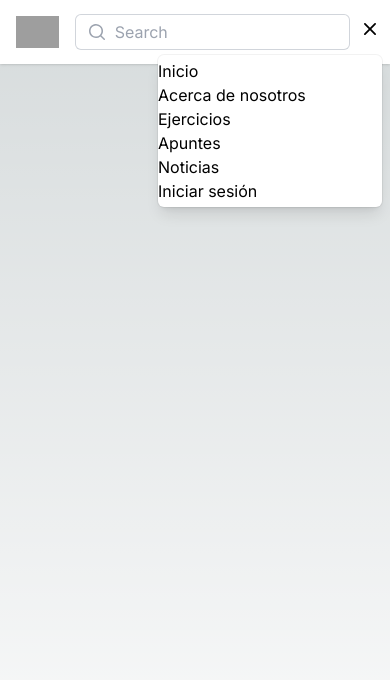
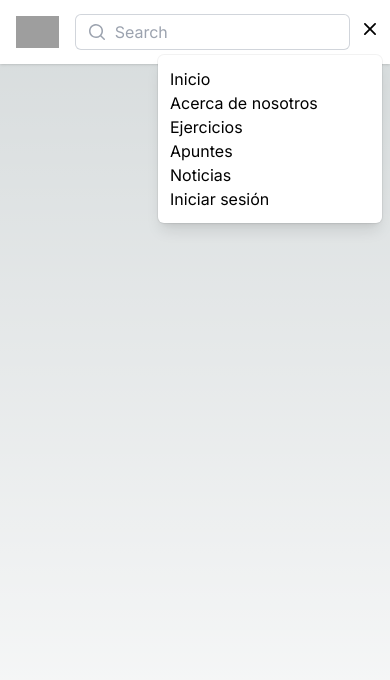
Before and after one commit to RodriguezRamirezGerardoOmar/disclosure-page-uac-omm, a Next.js app in the folder icpc-frontned/: page / in a window 390 px wide. Both pictures are taken after a click on the button 370 px from the left and 29 px from the top of the page. Shown: the top 680 px of the page. Built offline with nearby package versions, Linux system fonts and the light colour scheme; grey boxes are pictures that could not be loaded.

Commit message:
Change (dropdowns) Changed name to BurgerComponent The DropdownComponent has been changed to BurgerComponent, fixed navbar burger menu

```diff
--- a/icpc-frontned/src/app/components/NavbarComponent.tsx
+++ b/icpc-frontned/src/app/components/NavbarComponent.tsx
@@ -2,10 +2,10 @@
 import { Fragment } from 'react'
 import { Disclosure, Menu, Transition } from '@headlessui/react'
 import { MagnifyingGlassIcon } from '@heroicons/react/20/solid'
-import { Bars3Icon, BellIcon, XMarkIcon } from '@heroicons/react/24/outline'
+import { BellIcon } from '@heroicons/react/24/outline'
 import { TextComponent } from './TextComponent'
 import { enumTextSizes, enumTextTags } from '@/constants/types'
-import DropdownComponent from './dropdowns/DropdownComponent'
+import BurgerComponent from './dropdowns/BurgerComponent'
 
 function classNames(...classes: string[]) {
   return classes.filter(Boolean).join(' ')
@@ -101,7 +101,7 @@ export default function NavbarComponent() {
               </div>
               <div className='flex items-center lg:hidden'>
                 {/* Mobile menu button */}
-                <DropdownComponent options={routes} />
+                <BurgerComponent options={routes} />
               </div>
               <div className='hidden lg:ml-4 lg:flex lg:items-center'>
                 <button
--- a/icpc-frontned/src/app/components/dropdowns/DropdownComponent.tsx
+++ b/icpc-frontned/src/app/components/dropdowns/BurgerComponent.tsx
@@ -17,7 +17,7 @@ function classNames(...classes: string[]) {
   return classes.filter(Boolean).join(' ')
 }
 
-export default function DropdownComponent({ options }: Readonly<IDropdownProps>) {
+export default function BurgerComponent({ options }: Readonly<IDropdownProps>) {
   return (
     <Menu
       as='div'
@@ -48,15 +48,15 @@ export default function DropdownComponent({ options }: Readonly<IDropdownProps>)
                 leaveFrom='transform opacity-100 scale-100'
                 leaveTo='transform opacity-0 scale-95'>
                 <Menu.Items className='absolute right-0 z-10 mt-2 w-56 origin-top-right rounded-md bg-white shadow-lg ring-1 ring-black ring-opacity-5 focus:outline-none'>
-                  <div className='py-1'>
+                  <div className='py-3 px-3 grid grid-cols-1'>
                     {options.map(option => (
                       <Menu.Item key={option.id}>
                         {({ active }) => (
                           <TextComponent
                             sizeFont={enumTextSizes.s12}
-                            tags={enumTextTags.a}
+                            tag={enumTextTags.a}
                             href={option.href}
-                            className={classNames(active ? 'bg-gray-100 text-gray-900' : 'text-gray-700', 'block px-4 py-2')}>
+                            className={classNames(active ? 'bg-gray-100 text-gray-900' : 'text-gray-700', 'flex px-4 py-2')}>
                             {option.name}
                           </TextComponent>
                         )}
```
